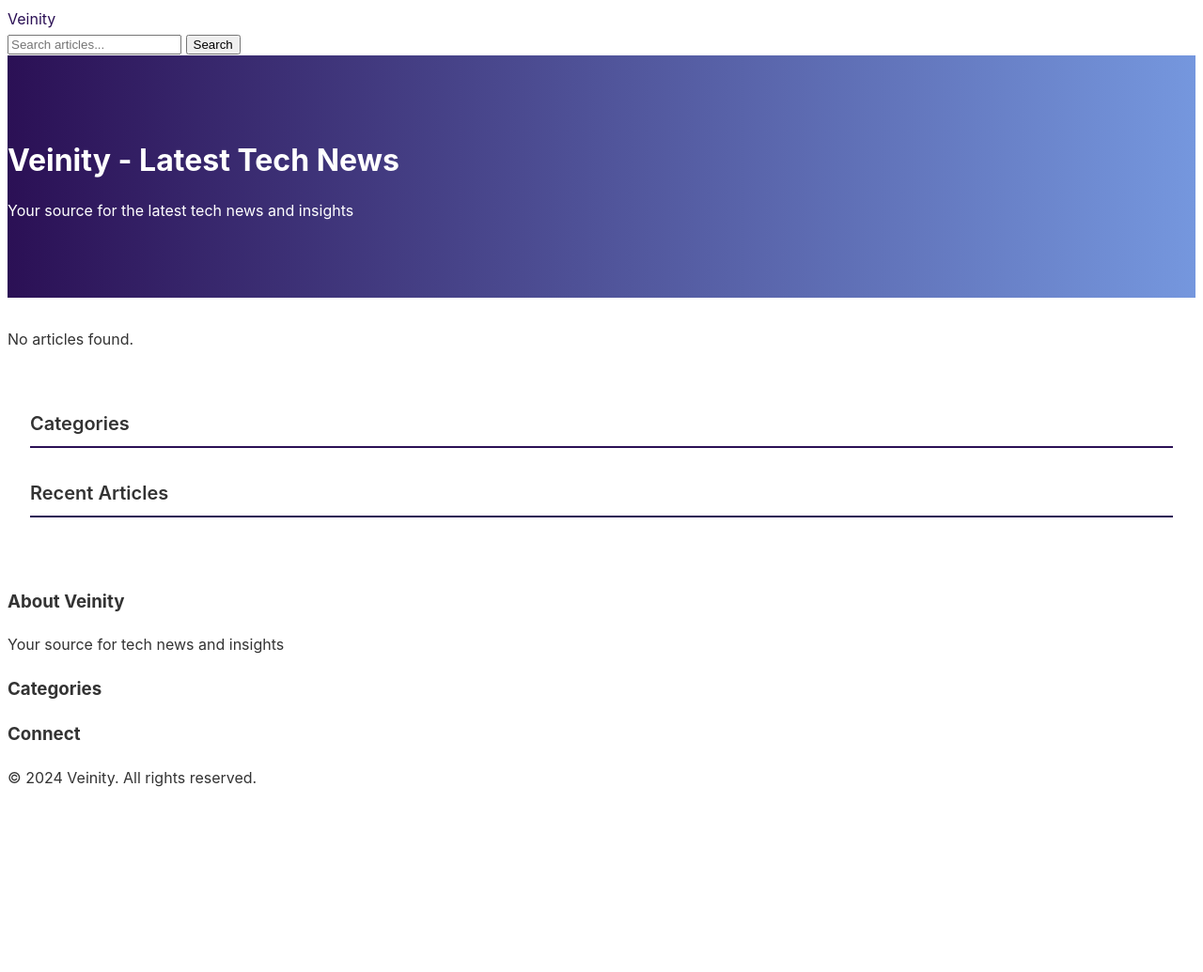
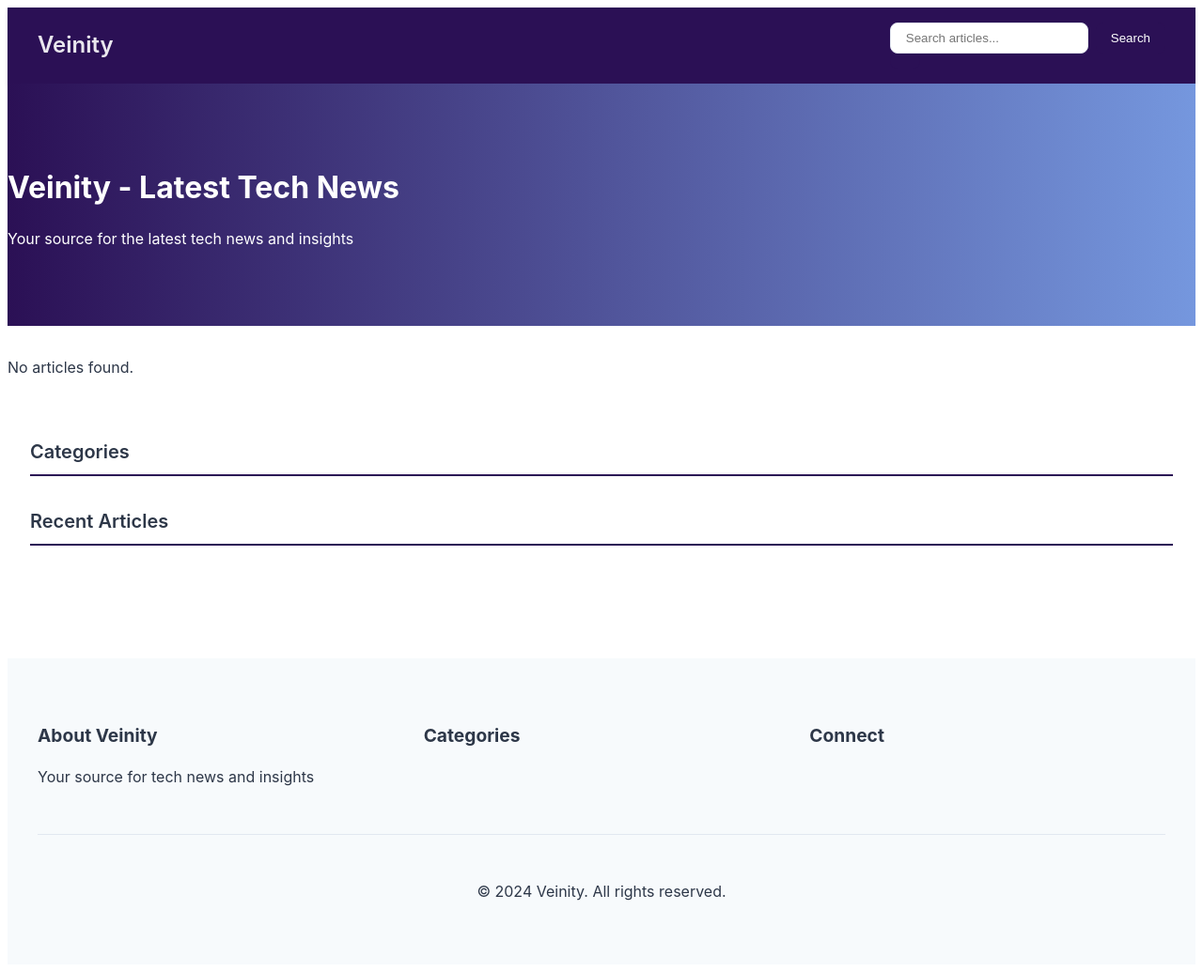
Before and after one commit to bobbyhiddn/Veinity.Hub, a Flask app: page / in a window 1280 px wide. Shown: the whole page at 94% size. Before the commit the page ends 838 px from the top, so only its background shows below. Run offline with Flask 3, Linux system fonts and the light colour scheme.

```diff
--- a/src/hub/static/styles.css
+++ b/src/hub/static/styles.css
@@ -1,14 +1,43 @@
 /* Variables */
 :root {
+  /* Light theme (default) */
   --primary-color: #2b1055;
   --secondary-color: #7597de;
-    --text-primary: #333;
-    --text-secondary: #666;
-    --background-light: #fff;
-    --background-dark: #f8f9fa;
-    --border-color: #dee2e6;
-    --link-color: #2b1055;
-    --link-hover: #4b1b87;
+  --text-primary: #2d3748;
+  --text-secondary: #4a5568;
+  --background-primary: #ffffff;
+  --background-secondary: #f7fafc;
+  --border-color: #e2e8f0;
+  --link-color: #4a5568;
+  --link-hover: #2b1055;
+  --nav-bg: #2b1055;
+  --nav-text: rgba(255, 255, 255, 0.9);
+  --card-bg: #ffffff;
+  --card-shadow: 0 4px 6px -1px rgba(0, 0, 0, 0.1), 0 2px 4px -1px rgba(0, 0, 0, 0.06);
+  --input-bg: #ffffff;
+  --input-border: #e2e8f0;
+  --button-bg: #2b1055;
+  --button-text: #ffffff;
+}
+
+[data-theme="dark"] {
+  --primary-color: #9f7aea;
+  --secondary-color: #4a5568;
+  --text-primary: #f7fafc;
+  --text-secondary: #e2e8f0;
+  --background-primary: #1a202c;
+  --background-secondary: #2d3748;
+  --border-color: #4a5568;
+  --link-color: #9f7aea;
+  --link-hover: #b794f4;
+  --nav-bg: #2d3748;
+  --nav-text: rgba(255, 255, 255, 0.9);
+  --card-bg: #2d3748;
+  --card-shadow: 0 4px 6px -1px rgba(0, 0, 0, 0.2), 0 2px 4px -1px rgba(0, 0, 0, 0.1);
+  --input-bg: #4a5568;
+  --input-border: #2d3748;
+  --button-bg: #9f7aea;
+  --button-text: #1a202c;
 }
 
 /* Base Styles */
@@ -16,7 +45,8 @@
   font-family: 'Inter', -apple-system, BlinkMacSystemFont, sans-serif;
   line-height: 1.6;
   color: var(--text-primary);
-    background-color: var(--background-light);
+  background-color: var(--background-primary);
+  transition: background-color 0.3s ease, color 0.3s ease;
 }
 
 a {
@@ -27,29 +57,58 @@
 
 a:hover {
   color: var(--link-hover);
+}
+
+/* Header & Navigation */
+nav {
+  background-color: var(--nav-bg);
+  padding: 1rem 2rem;
+  display: flex;
+  justify-content: space-between;
+  align-items: center;
+  box-shadow: var(--card-shadow);
+}
+
+.nav-brand a {
+  color: var(--nav-text);
+  font-size: 1.5rem;
+  font-weight: 600;
   text-decoration: none;
 }
 
-  /* Header & Navigation */
-  .navbar {
-    background-color: var(--primary-color);
-    padding: 1rem 0;
-    box-shadow: 0 2px 4px rgba(0,0,0,0.1);
+.nav-links {
+  display: flex;
+  gap: 2rem;
 }
 
-  .navbar-brand {
-    font-size: 1.5rem;
-    font-weight: 600;
-    color: white !important;
+.nav-links a {
+  color: var(--nav-text);
+  text-decoration: none;
+  font-weight: 500;
+  transition: opacity 0.2s ease;
 }
 
-  .nav-link {
-    color: rgba(255,255,255,0.8) !important;
-    font-weight: 500;
+.nav-links a:hover {
+  opacity: 0.8;
 }
 
-  .nav-link:hover {
-    color: white !important;
+/* Theme Toggle */
+.theme-toggle {
+  background: none;
+  border: none;
+  color: var(--nav-text);
+  cursor: pointer;
+  padding: 0.5rem;
+  display: flex;
+  align-items: center;
+  gap: 0.5rem;
+  font-size: 0.9rem;
+}
+
+.theme-toggle svg {
+  width: 1.2rem;
+  height: 1.2rem;
+  fill: currentColor;
 }
 
 /* Hero Section */
@@ -67,17 +126,18 @@
 
 /* Article Cards */
 .article-card {
-    background: var(--background-light);
+  background: var(--card-bg);
   border: 1px solid var(--border-color);
-    border-radius: 8px;
+  border-radius: 1rem;
   padding: 1.5rem;
   margin-bottom: 1.5rem;
   transition: transform 0.2s ease, box-shadow 0.2s ease;
+  box-shadow: var(--card-shadow);
 }
 
 .article-card:hover {
   transform: translateY(-2px);
-    box-shadow: 0 4px 12px rgba(0,0,0,0.1);
+  box-shadow: 0 8px 16px rgba(0,0,0,0.1);
 }
 
 .article-title {
@@ -101,7 +161,7 @@
 .category-tag {
   display: inline-block;
   padding: 0.25rem 0.75rem;
-    background-color: var(--background-dark);
+  background-color: var(--background-secondary);
   border-radius: 20px;
   font-size: 0.875rem;
   color: var(--text-secondary);
@@ -115,7 +175,7 @@
 
 /* Sidebar */
 .sidebar {
-    background: var(--background-light);
+  background: var(--background-primary);
   border-radius: 8px;
   padding: 1.5rem;
 }
@@ -144,7 +204,7 @@
 
 /* Full Article View */
 .article-full {
-    background: var(--background-light);
+  background: var(--background-primary);
   padding: 2rem;
   border-radius: 8px;
   box-shadow: 0 2px 4px rgba(0,0,0,0.05);
@@ -159,28 +219,81 @@
   line-height: 1.8;
 }
 
-  /* Search */
-  .search-form-large .form-control {
-    padding: 1rem;
-    font-size: 1.1rem;
-    border-radius: 8px 0 0 8px;
+/* Search Form */
+.nav-search form {
+  display: flex;
+  gap: 0.5rem;
 }
 
-  .search-form-large .btn {
-    padding: 1rem 2rem;
-    font-size: 1.1rem;
-    background-color: var(--primary-color);
-    border-color: var(--primary-color);
-    border-radius: 0 8px 8px 0;
+.nav-search input {
+  background: var(--input-bg);
+  border: 1px solid var(--input-border);
+  color: var(--text-primary);
+  padding: 0.5rem 1rem;
+  border-radius: 0.5rem;
+  min-width: 200px;
 }
 
-  /* Ad Slots */
-  .ad-slot {
-    background: var(--background-dark);
-    padding: 1rem;
-    border-radius: 8px;
-    margin: 1rem 0;
+.nav-search button {
+  background: var(--button-bg);
+  color: var(--button-text);
+  border: none;
+  padding: 0.5rem 1rem;
+  border-radius: 0.5rem;
+  cursor: pointer;
+  transition: opacity 0.2s ease;
+}
+
+.nav-search button:hover {
+  opacity: 0.9;
+}
+
+/* Footer */
+footer {
+  background: var(--background-secondary);
+  color: var(--text-primary);
+  padding: 3rem 2rem;
+  margin-top: 4rem;
+}
+
+.footer-content {
+  max-width: 1200px;
+  margin: 0 auto;
+  display: grid;
+  grid-template-columns: repeat(auto-fit, minmax(250px, 1fr));
+  gap: 2rem;
+}
+
+.footer-section h3 {
+  color: var(--text-primary);
+  margin-bottom: 1rem;
+  font-size: 1.2rem;
+}
+
+.footer-section ul {
+  list-style: none;
+  padding: 0;
+}
+
+.footer-section ul li {
+  margin-bottom: 0.5rem;
+}
+
+.footer-section a {
+  color: var(--link-color);
+  text-decoration: none;
+  transition: color 0.2s ease;
+}
+
+.footer-section a:hover {
+  color: var(--link-hover);
+}
+
+.footer-bottom {
   text-align: center;
+  padding-top: 2rem;
+  margin-top: 2rem;
+  border-top: 1px solid var(--border-color);
 }
 
 /* Responsive Design */
--- a/src/hub/templates/base.html
+++ b/src/hub/templates/base.html
@@ -11,6 +11,7 @@
 
     <!-- Styles -->
     <link rel="stylesheet" href="{{ url_for('static', filename='styles.css') }}">
+    <script src="{{ url_for('static', filename='theme.js') }}"></script>
 
     <!-- Analytics -->
     {% if analytics_id %}
@@ -39,6 +40,14 @@
                     <input type="search" name="q" placeholder="Search articles..." required>
                     <button type="submit">Search</button>
                 </form>
+                <button class="theme-toggle" onclick="toggleTheme()" aria-label="Toggle theme">
+                    <svg class="theme-toggle-dark" viewBox="0 0 24 24" style="display: none;">
+                        <path d="M12 3c-4.97 0-9 4.03-9 9s4.03 9 9 9 9-4.03 9-9c0-.46-.04-.92-.1-1.36-.98 1.37-2.58 2.26-4.4 2.26-3.03 0-5.5-2.47-5.5-5.5 0-1.82.89-3.42 2.26-4.4-.44-.06-.9-.1-1.36-.1z"/>
+                    </svg>
+                    <svg class="theme-toggle-light" viewBox="0 0 24 24" style="display: none;">
+                        <path d="M12 7c-2.76 0-5 2.24-5 5s2.24 5 5 5 5-2.24 5-5-2.24-5-5-5zM2 13h2c.55 0 1-.45 1-1s-.45-1-1-1H2c-.55 0-1 .45-1 1s.45 1 1 1zm18 0h2c.55 0 1-.45 1-1s-.45-1-1-1h-2c-.55 0-1 .45-1 1s.45 1 1 1zM11 2v2c0 .55.45 1 1 1s1-.45 1-1V2c0-.55-.45-1-1-1s-1 .45-1 1zm0 18v2c0 .55.45 1 1 1s1-.45 1-1v-2c0-.55-.45-1-1-1s-1 .45-1 1zM5.99 4.58c-.39-.39-1.03-.39-1.41 0-.39.39-.39 1.03 0 1.41l1.06 1.06c.39.39 1.03.39 1.41 0s.39-1.03 0-1.41L5.99 4.58zm12.37 12.37c-.39-.39-1.03-.39-1.41 0-.39.39-.39 1.03 0 1.41l1.06 1.06c.39.39 1.03.39 1.41 0 .39-.39.39-1.03 0-1.41l-1.06-1.06zm1.06-10.96c.39-.39.39-1.03 0-1.41-.39-.39-1.03-.39-1.41 0l-1.06 1.06c-.39.39-.39 1.03 0 1.41s1.03.39 1.41 0l1.06-1.06zM7.05 18.36c.39-.39.39-1.03 0-1.41-.39-.39-1.03-.39-1.41 0l-1.06 1.06c-.39.39-.39 1.03 0 1.41s1.03.39 1.41 0l1.06-1.06z"/>
+                    </svg>
+                </button>
             </div>
         </nav>
     </header>
```
Lines whose indentation alone changed are shown as unchanged.
